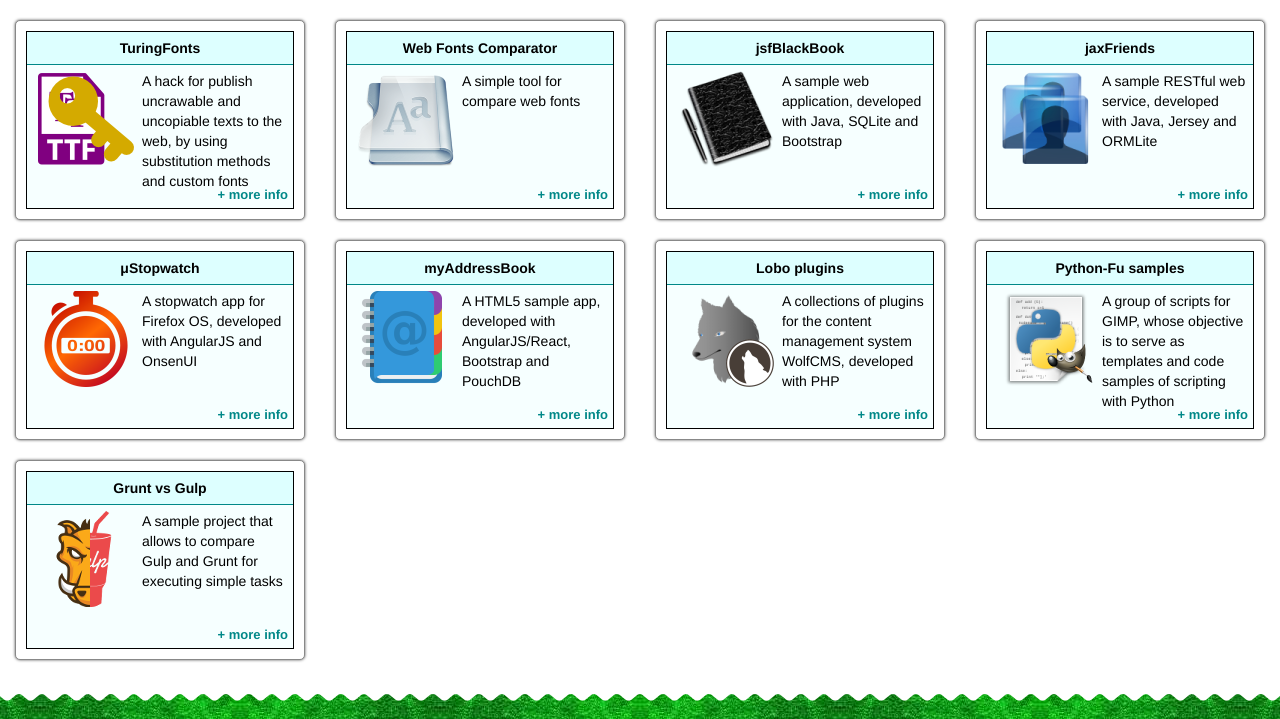
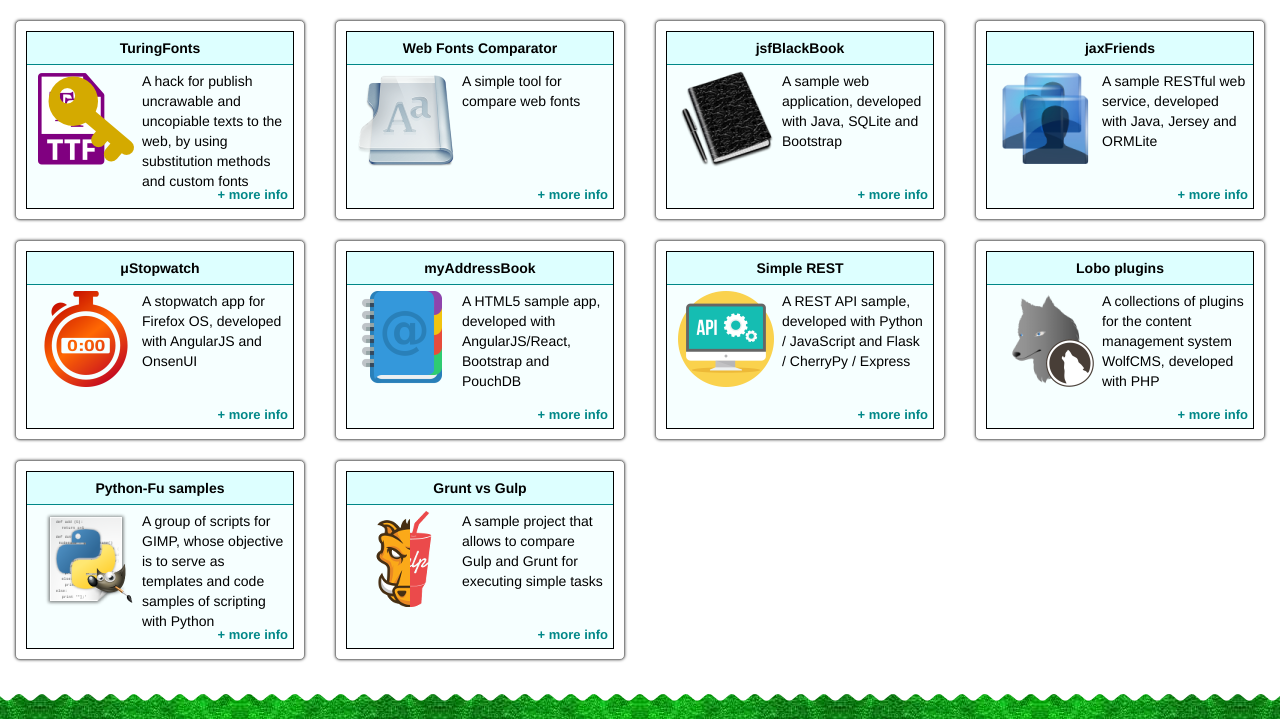
Before and after one commit to jfmdev/jfmdev.github.io, a Jekyll site: the page built from index.html, in a window 1280 px wide and 900 px high, scrolled down 2571 px, cut to the strip 0-719 px from the top of the window. Built offline with Jekyll 4.4.1, drawn with Linux system fonts in a browser that asks for light colours; some web fonts are replaced.

Commit message:
Add Simple REST

```diff
--- a/_data/projects.json
+++ b/_data/projects.json
@@ -195,6 +195,24 @@
             {"name": "React", "type": "first"},
             {"name": "Bootstrap", "type": "second"},
             {"name": "PouchDB", "type": "second"}
+        ]
+    },
+    {
+        "id": "simple-rest",
+        "name" : "Simple REST",
+        "introduction" : "A REST API sample, developed with Python / JavaScript and Flask / CherryPy / Express",
+        "description" : "<p>Simple REST is a sample web application, developed as a sample for developers which want to learn how to code REST APIs.</p>",
+        "type": "misc",
+        "icon" : "img/codelab/api.png",
+        "links" : [
+            {"title" : "GitHub", "href": "https://github.com/jfmdev/SimpleREST", "type": "first"}
+        ],
+        "techs" : [
+            {"name": "Python", "type": "first"},
+            {"name": "JavaScript", "type": "first"},
+            {"name": "Flask", "type": "second"},
+            {"name": "CherryPy", "type": "second"},
+            {"name": "Express", "type": "second"}
         ]
     },
     {
```
Also changed, not shown: img/codelab/api.png (added).
